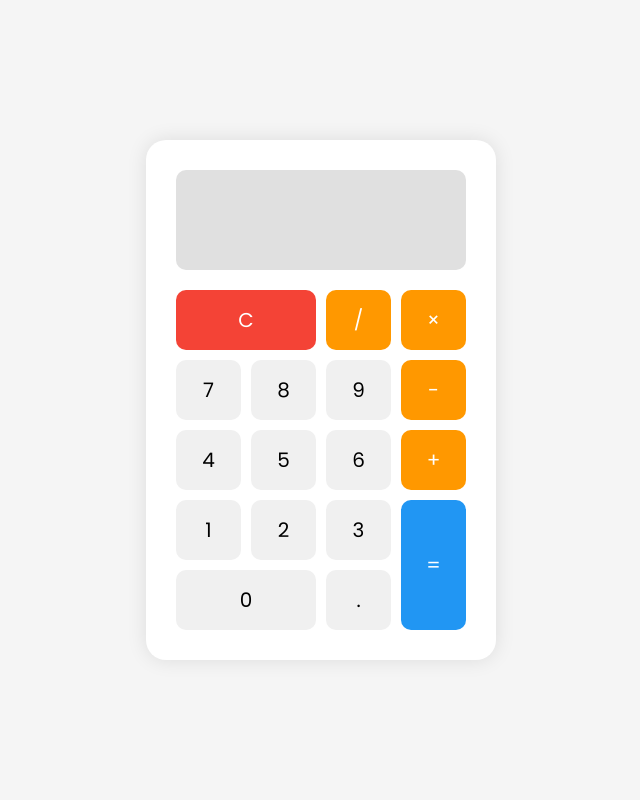
After one commit to sintariran/Browser-Calculator, a Flask app: page / in a window 1280 px wide. The commit adds this page. Shown: the whole page, without its empty margins (319-959 px from the left). Run offline with Flask 3, Linux system fonts and the light colour scheme.

Commit message:
全ての変更をコミット

```diff
--- a/app.py
+++ b/app.py
@@ -1,23 +1,24 @@
-from flask import Flask, request, jsonify
+from flask import Flask, request, jsonify, send_from_directory, render_template
 from flask_cors import CORS
+from calculator import evaluate
 
-app = Flask(__name__)
+app = Flask(__name__, static_url_path='/static', static_folder='static')
 CORS(app)
+
+@app.route('/')
+def index():
+    return render_template('index.html')
 
 @app.route('/calculate', methods=['POST'])
 def calculate():
     data = request.get_json()
-    expression = data.get('equation', '')
+    expression = data.get('expression', '')
 
-    # Sanitize the input expression
-    sanitized_expression = ''.join(filter(str.isdigit, expression))
-
-    # Perform calculation
     try:
-        result = calculator.evaluate(sanitized_expression)
+        result = evaluate(expression)
         return jsonify({'result': result}), 200
     except Exception as e:
         return jsonify({'error': str(e)}), 400
 
 if __name__ == '__main__':
-    app.run(debug=True)
+    app.run()
--- a/styles.css
+++ b/static/css/styles.css
@@ -32,8 +32,8 @@ body {
     border-radius: 10px;
     text-align: right;
     font-size: 28px;
-    height: 60px;
-    overflow: hidden;
+    height: 100px; /* 高さを100pxに変更 */
+    overflow: auto; /* オーバーフローした場合はスクロールバーを表示 */
 }
 
 #equation {
@@ -84,6 +84,7 @@ body {
 .btn-equal {
     background-color: #2196F3;
     color: #fff;
+    grid-row: span 2;
 }
 
 .btn-equal:hover {
@@ -102,3 +103,81 @@ body {
 .btn-zero {
     grid-column: span 2;
 }
+
+/* 一般的な計算機のボタン配置に変更 */
+.buttons {
+    grid-template-areas:
+        "clear clear divide multiply"
+        "seven eight nine subtract"
+        "four five six add"
+        "one two three equal"
+        "zero zero decimal equal";
+}
+
+.btn-clear {
+    grid-area: clear;
+}
+
+.btn-divide {
+    grid-area: divide;
+}
+
+.btn-multiply {
+    grid-area: multiply;
+}
+
+.btn-subtract {
+    grid-area: subtract;
+}
+
+.btn-add {
+    grid-area: add;
+}
+
+.btn-equal {
+    grid-area: equal;
+}
+
+.btn-decimal {
+    grid-area: decimal;
+}
+
+.btn-zero {
+    grid-area: zero;
+}
+
+.btn-one {
+    grid-area: one;
+}
+
+.btn-two {
+    grid-area: two;
+}
+
+.btn-three {
+    grid-area: three;
+}
+
+.btn-four {
+    grid-area: four;
+}
+
+.btn-five {
+    grid-area: five;
+}
+
+.btn-six {
+    grid-area: six;
+}
+
+.btn-seven {
+    grid-area: seven;
+}
+
+.btn-eight {
+    grid-area: eight;
+}
+
+.btn-nine {
+    grid-area: nine;
+}
--- /dev/null
+++ b/static/js/script.js
@@ -0,0 +1,43 @@
+const buttons = document.querySelectorAll('.btn');
+const equationDisplay = document.getElementById('equation');
+const resultDisplay = document.getElementById('result');
+
+let equation = '';
+
+function appendToEquation(value) {
+    console.log('Appending value:', value);
+    equation += value;
+    equationDisplay.textContent = equation;
+}
+
+function clearDisplay() {
+    equation = '';
+    equationDisplay.textContent = '';
+    resultDisplay.textContent = '0';
+}
+
+function calculateResult() {
+    try {
+        const result = eval(equation);
+        resultDisplay.textContent = result;
+        equation = result.toString();
+    } catch (error) {
+        resultDisplay.textContent = 'Error';
+        equation = '';
+    }
+}
+
+buttons.forEach(button => {
+    button.addEventListener('click', () => {
+        const buttonValue = button.getAttribute('data-value');
+        console.log('Button value:', buttonValue);
+
+        if (buttonValue === '=') {
+            calculateResult();
+        } else if (buttonValue === 'C') {
+            clearDisplay();
+        } else {
+            appendToEquation(buttonValue);
+        }
+    });
+});
--- /dev/null
+++ b/templates/index.html
@@ -0,0 +1,38 @@
+<!DOCTYPE html>
+<html lang="en">
+<head>
+    <meta charset="UTF-8">
+    <meta name="viewport" content="width=device-width, initial-scale=1.0">
+    <title>Calculator</title>
+    <link rel="stylesheet" href="https://fonts.googleapis.com/css2?family=Poppins:wght@400;600&display=swap">
+    <link rel="stylesheet" href="/static/css/styles.css">
+</head>
+<body>
+    <div class="calculator">
+        <div class="display">
+            <div id="equation"></div>
+            <div id="result"></div>
+        </div>
+        <div class="buttons">
+            <button class="btn btn-clear" data-value="C">C</button>
+            <button class="btn btn-operator" data-value="/">/</button>
+            <button class="btn btn-operator" data-value="*">×</button>
+            <button class="btn btn-number" data-value="7">7</button>
+            <button class="btn btn-number" data-value="8">8</button>
+            <button class="btn btn-number" data-value="9">9</button>
+            <button class="btn btn-operator" data-value="-">-</button>
+            <button class="btn btn-number" data-value="4">4</button>
+            <button class="btn btn-number" data-value="5">5</button>
+            <button class="btn btn-number" data-value="6">6</button>
+            <button class="btn btn-operator" data-value="+">+</button>
+            <button class="btn btn-number" data-value="1">1</button>
+            <button class="btn btn-number" data-value="2">2</button>
+            <button class="btn btn-number" data-value="3">3</button>
+            <button class="btn btn-equal" data-value="=">=</button>
+            <button class="btn btn-number btn-zero" data-value="0">0</button>
+            <button class="btn btn-number" data-value=".">.</button>
+        </div>
+    </div>
+    <script src="/static/js/script.js"></script>
+</body>
+</html>
```
Also changed, not shown: index.html (deleted, +0 -38 lines), script.js (deleted, +0 -43 lines).
